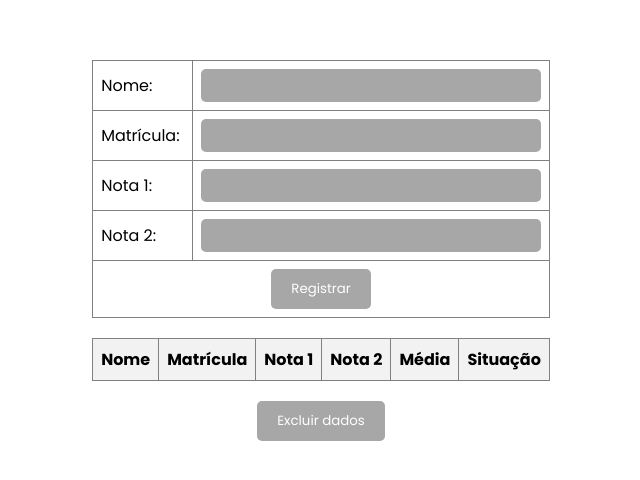
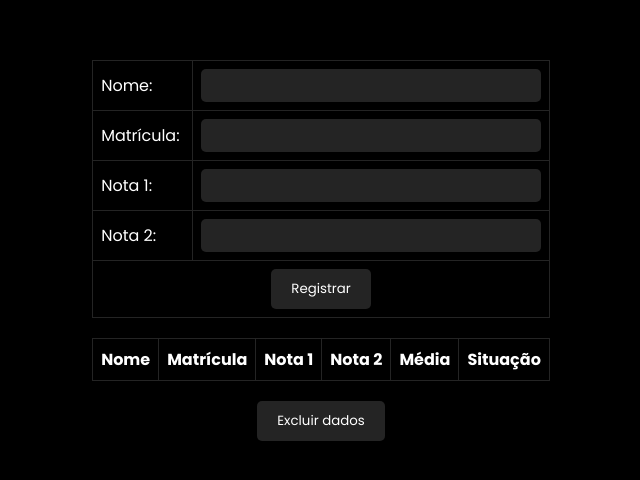
Before and after one commit to Icaruhvm/prova-desenvolvimento-web, a plain HTML site: page index.html in a window 1280 px wide. Shown: the part 160-640 px from the top of the page, without its empty margins (319-959 px from the left). Drawn offline with Linux system fonts and the light colour scheme.

Commit message:
index.css

```diff
--- a/index.css
+++ b/index.css
@@ -1,4 +1,5 @@
 *{
+  background-color: black;
     margin: 0;
     padding: 0;
     box-sizing: border-box;
@@ -21,6 +22,7 @@ body {
 
 form {
   margin-bottom: 20px;
+  color: white;
 }
 
 table {
@@ -31,18 +33,19 @@ table {
 }
 
 th, td {
-  border: 1px solid grey;
+  border: 1px solid #242424;
   padding: 8px;
   text-align: left;
+  color: white;
 }
 
 th {
-  background-color: #f2f2f2;
+  background-color: black;
 }
 
 button {
   padding: 10px 20px;
-  background-color: #a7a7a7;
+  background-color: #242424;
   color: #fff;
   border: none;
   border-radius: 5px;
@@ -58,7 +61,7 @@ button:hover {
 
 form input, form textarea{
     width: 100%;
-    background-color: #a7a7a7;
+    background-color: #242424;
     border: none;
     outline: 0;
     padding: 5px 15px;
```
